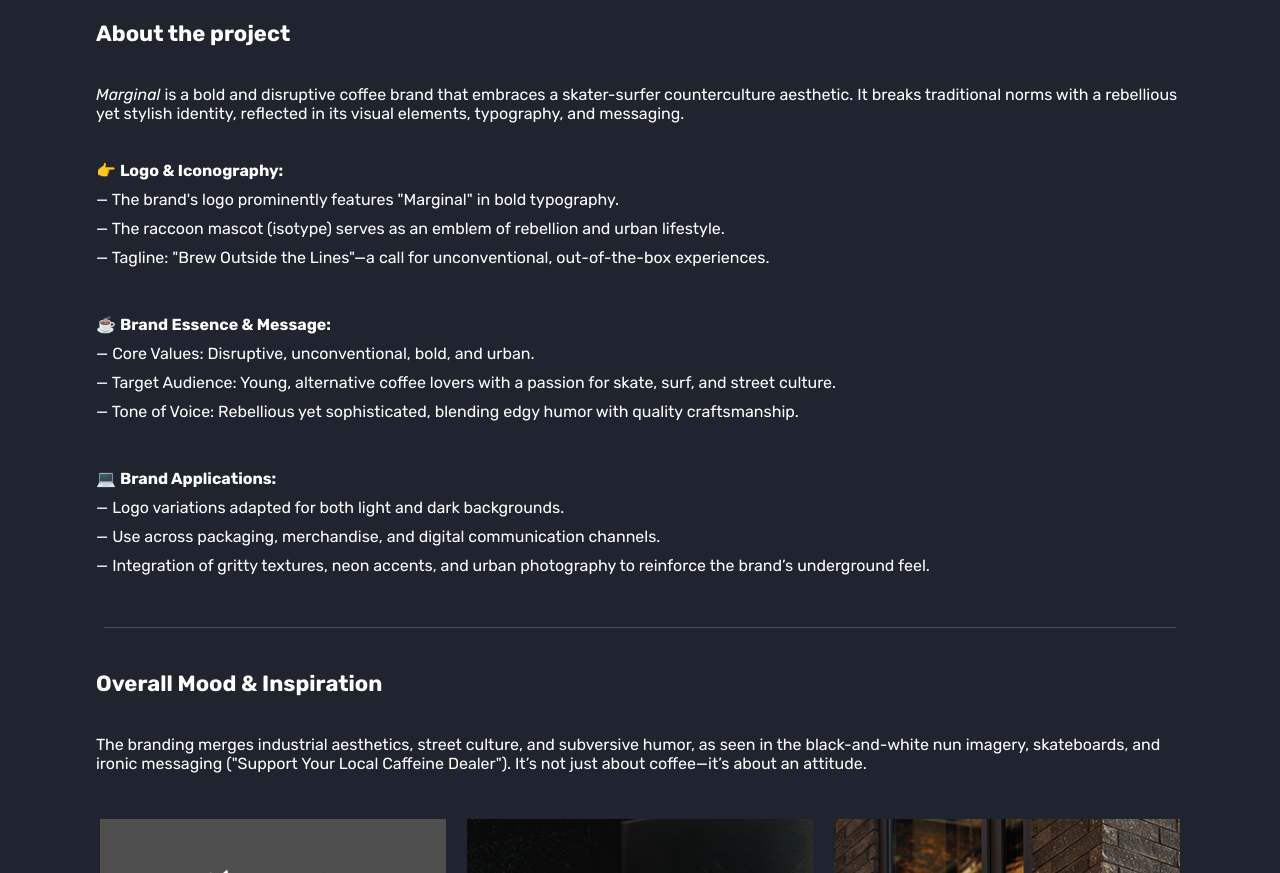
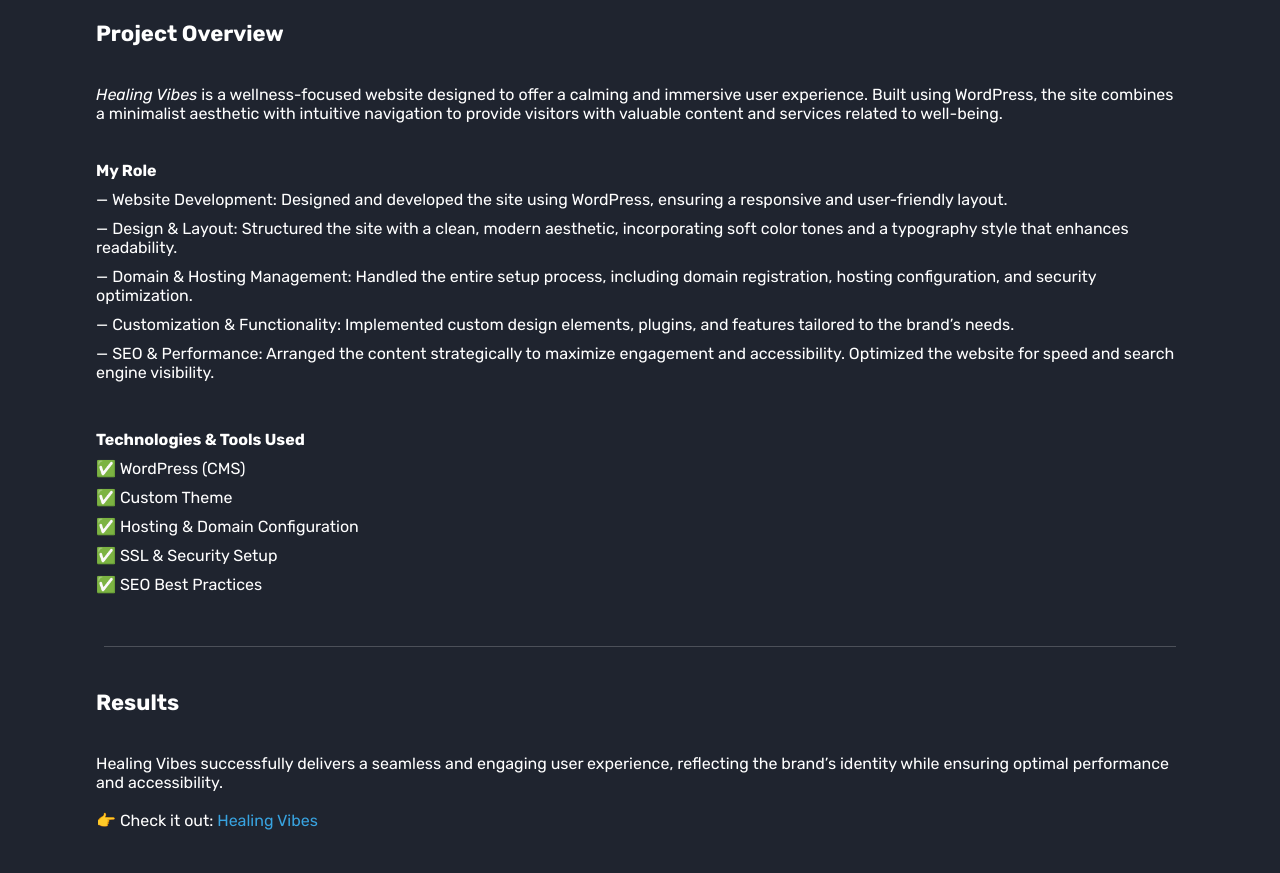
Before and after one commit to auraservants/auraservants.github.io, a plain HTML site: page work1.html in a window 1280 px wide. Shown: the part 679-1552 px from the top of the page. Drawn offline with Linux system fonts and the light colour scheme; a web font is replaced by a local one.

Commit message:
updating

```diff
--- a/work1.html
+++ b/work1.html
@@ -38,7 +38,7 @@
         <div class="main-container wrapper">
 
             <div class="work3-images">
-                <img class="work3-images1" src="images/marginal-1.jpg" alt="coffee bag">
+                <img class="work3-images1" src="images/healingvibes-1.jpg" alt="website healingvibes">
             </div>
 
 
@@ -46,38 +46,33 @@
             <h1 style="padding-top: 20px; text-align: center; color: var(--primary-color);">Healing Vibes</h1>
             <div class="work3-about">
                 <p class="work3-text">
-                    <h4 style="text-align: left; font-size: 22px;"><b>About the project</b></h4>
+                    <h4 style="text-align: left; font-size: 22px;"><b>Project Overview</b></h4>
                     <br><br>
-                    <i>Marginal</i> is a bold and disruptive coffee brand that embraces a skater-surfer counterculture aesthetic. It breaks traditional norms with a rebellious yet stylish identity, reflected in its visual elements, typography, and messaging.
+                    <i>Healing Vibes</i> is a wellness-focused website designed to offer a calming and immersive user experience. Built using WordPress, the site combines a minimalist aesthetic with intuitive navigation to provide visitors with valuable content and services related to well-being.
                 </p>
                 <br><br>
-                <p class="work3-text">
-                    &#128073; <b>Logo & Iconography:</b>
-                </p>
-                <p class="work3-text">— The brand's logo prominently features "Marginal" in bold typography.</p>
-                <p class="work3-text">— The raccoon mascot (isotype) serves as an emblem of rebellion and urban lifestyle.</p>
-                <p class="work3-text">— Tagline: "Brew Outside the Lines"—a call for unconventional, out-of-the-box experiences.</p>
+                <p class="work3-text"><b>My Role</b></p>
+                <p class="work3-text">— Website Development: Designed and developed the site using WordPress, ensuring a responsive and user-friendly layout.</p>
+                <p class="work3-text">— Design & Layout: Structured the site with a clean, modern aesthetic, incorporating soft color tones and a typography style that enhances readability.</p>
+                <p class="work3-text">— Domain & Hosting Management: Handled the entire setup process, including domain registration, hosting configuration, and security optimization.</p>
+                <p class="work3-text">— Customization & Functionality: Implemented custom design elements, plugins, and features tailored to the brand’s needs.</p>
+                <p class="work3-text">— SEO & Performance: Arranged the content strategically to maximize engagement and accessibility. Optimized the website for speed and search engine visibility.</p>
                 <br><br>
-                <p class="work3-text">
-                    &#9749; <b>Brand Essence & Message:</b>
-                </p>
-                <p class="work3-text">— Core Values: Disruptive, unconventional, bold, and urban.</p>
-                <p class="work3-text">— Target Audience: Young, alternative coffee lovers with a passion for skate, surf, and street culture.</p>
-                <p class="work3-text">— Tone of Voice: Rebellious yet sophisticated, blending edgy humor with quality craftsmanship.</p>
-                <br><br>
-                <p class="work3-text">
-                    &#128187; <b>Brand Applications:</b>
-                </p>
-                <p class="work3-text">— Logo variations adapted for both light and dark backgrounds.</p>
-                <p class="work3-text">— Use across packaging, merchandise, and digital communication channels.</p>
-                <p class="work3-text">— Integration of gritty textures, neon accents, and urban photography to reinforce the brand’s underground feel.</p>
+                <p class="work3-text"><b>Technologies & Tools Used</b></p>
+                <p class="work3-text">✅ WordPress (CMS)</p>
+                <p class="work3-text">✅ Custom Theme</p>
+                <p class="work3-text">✅ Hosting & Domain Configuration</p>
+                <p class="work3-text">✅ SSL & Security Setup</p>
+                <p class="work3-text">✅ SEO Best Practices</p>
+
             </div>
             <hr class="divider">
             <div class="work3-about">
                 <p>
-                    <h4 style="text-align: left; font-size: 22px;"><b>Overall Mood & Inspiration</b></h4>
+                    <h4 style="text-align: left; font-size: 22px;"><b>Results</b></h4>
                     <br><br>
-                    The branding merges industrial aesthetics, street culture, and subversive humor, as seen in the black-and-white nun imagery, skateboards, and ironic messaging ("Support Your Local Caffeine Dealer"). It’s not just about coffee—it’s about an attitude.
+                    Healing Vibes successfully delivers a seamless and engaging user experience, reflecting the brand’s identity while ensuring optimal performance and accessibility.
+                    <br><br>👉 Check it out: <a style="color: rgb(56, 163, 224);" href="https://healingvibes.online/" target="_blank">Healing Vibes</a>
                 </p>
             </div>
 
@@ -85,18 +80,18 @@
             <div class="album">
                 <div class="responsive-container-block bg">
                 <div class="responsive-container-block img-cont">
-                    <img class="img" src="images/marginal-8.jpg">
-                    <img class="img" src="images/marginal-6.jpg">
-                    <img class="img img-last" src="images/marginal-7.jpg">
+                    <img class="img" src="images/healing-3.jpg">
+                    <img class="img" src="images/healing-7.jpg">
+                    <img class="img img-last" src="images/healing-8.jpg">
                 </div>
                 <div class="responsive-container-block img-cont">
-                    <img class="img img-big" src="images/marginal-2.jpg">
-                    <img class="img img-big img-last" src="images/marginal-4.jpg">
+                    <img class="img img-big" src="images/healing-2.jpg">
+                    <!-- <img class="img img-big img-last" src="images/marginal-4.jpg"> -->
                 </div>
                 <div class="responsive-container-block img-cont">
-                    <img class="img" src="images/marginal-3.jpg">
-                    <img class="img" src="images/marginal-5.jpg">
-                    <img class="img" src="images/marginal-9.jpg">
+                    <img class="img" src="images/healing-6.jpg">
+                    <img class="img" src="images/healing-4.jpg">
+                    <img class="img" src="images/healing-5.jpg">
                 </div>
                 </div>
             </div>
```
Also changed, not shown: index.html (+6 -10 lines), work3.html (+2 -2 lines), images/healing-2.jpg (added), images/healing-3.jpg (added), images/healing-4.jpg (added), images/healing-5.jpg (added), images/healing-6.jpg (added), images/healing-7.jpg (added), images/healing-8.jpg (added), images/healingvibes-1.jpg (added).
